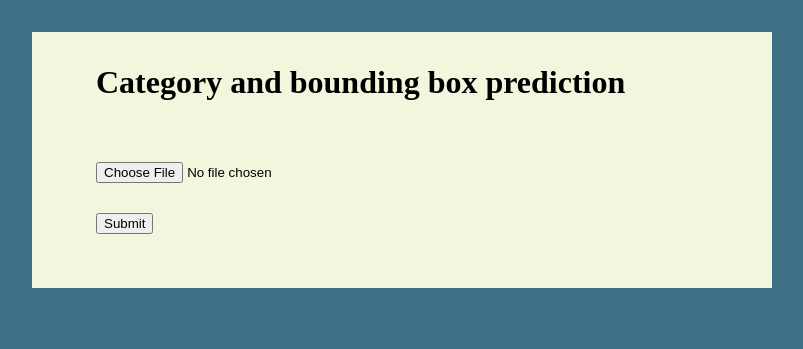
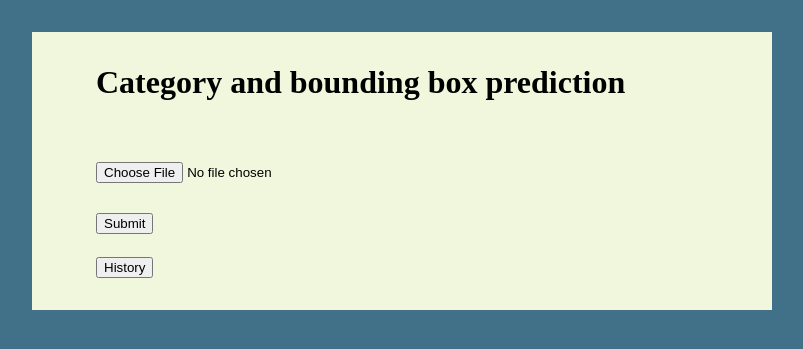
Before and after one commit to Adyoshkin/deepfashion, a Flask app: page / in a window 1280 px wide. Shown: the top 349 px of the page, without its empty margins (238-1041 px from the left). Run offline with Flask 2, Linux system fonts and the light colour scheme; some web fonts are replaced.

Commit message:
Update upload.html

```diff
--- a/templates/upload.html
+++ b/templates/upload.html
@@ -32,4 +32,6 @@
 	</p>
 </form>
 
+<a href="/history"><input type="button" value="History"></a>
+
 {% endblock %}
```
